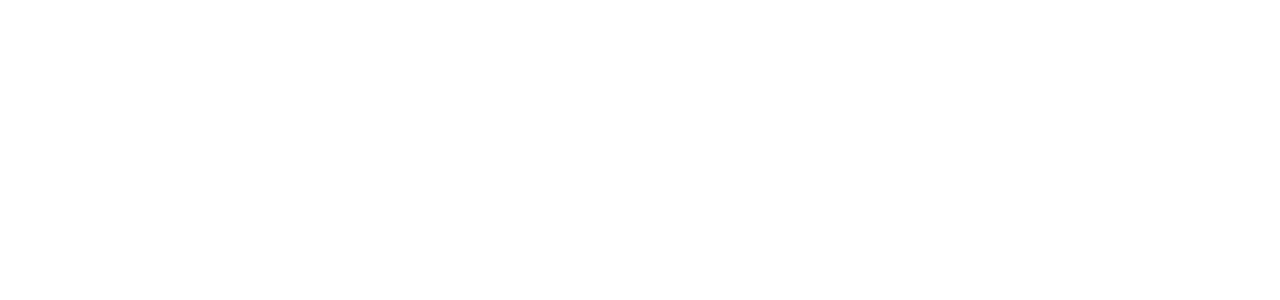
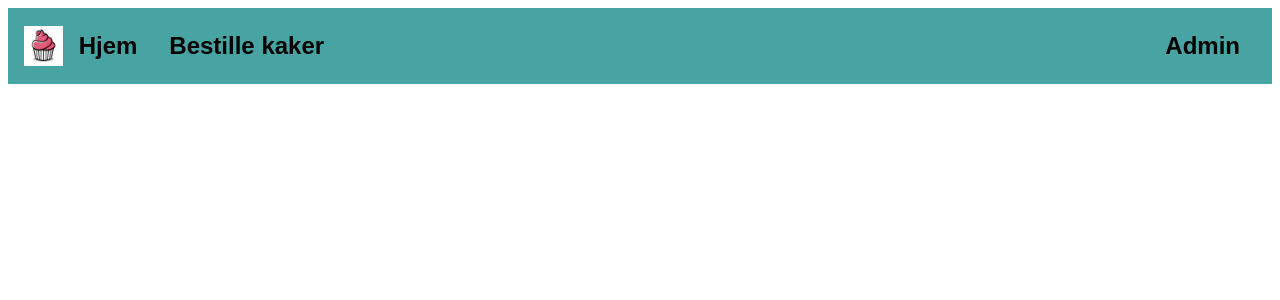
Before and after one commit to helene-cpu/Bakeri, a Flask app: page / in a window 1280 px wide. Before the commit the part shown is empty. Shown: the top 300 px of the page. Run offline with Flask 3, Linux system fonts and the light colour scheme.

Commit message:
Laget navbar

```diff
--- /dev/null
+++ b/static/css/styles.css
@@ -0,0 +1,31 @@
+.topnav{
+    display: flex;
+    align-items: center;
+    background-color: rgb(72, 163, 163);
+    padding: 0.5rem 1rem;
+}
+
+.topnav a {
+    text-decoration: none;
+    color: black;
+    font-size: 1.5rem;
+    font-weight: bold;
+    font-family: sans-serif;
+    padding: 1rem 1rem;
+    text-align: center;
+}
+
+.admin_navbar {
+  margin-left: auto;
+}
+
+.admin_navbar a{
+    font-size: 1.5rem;
+    font-family: sans-serif;
+}
+
+.topnav img {
+    height: 40px;
+    max-height: 50px;
+    width: auto;
+}
--- a/templates/base.html
+++ b/templates/base.html
@@ -4,8 +4,16 @@
     <meta charset="UTF-8">
     <meta name="viewport" content="width=device-width, initial-scale=1.0">
     <title>Document</title>
+    <link rel="stylesheet" href="/static/css/styles.css">
 </head>
 <body>
+    <div class="topnav">
+        <img src="/static/img/placeholder.png" alt="placeholder" href="/">
+        <a class="hjem" href="/">Hjem</a>
+        <a class="bestill" href="/bestill">Bestille kaker</a>
+        <a class="admin_navbar" href="/admin">Admin</a>
+    </div>
+
     {% block content %}{% endblock %}
 </body>
 </html>
```
Also changed, not shown: static/img/placeholder.png (added).
